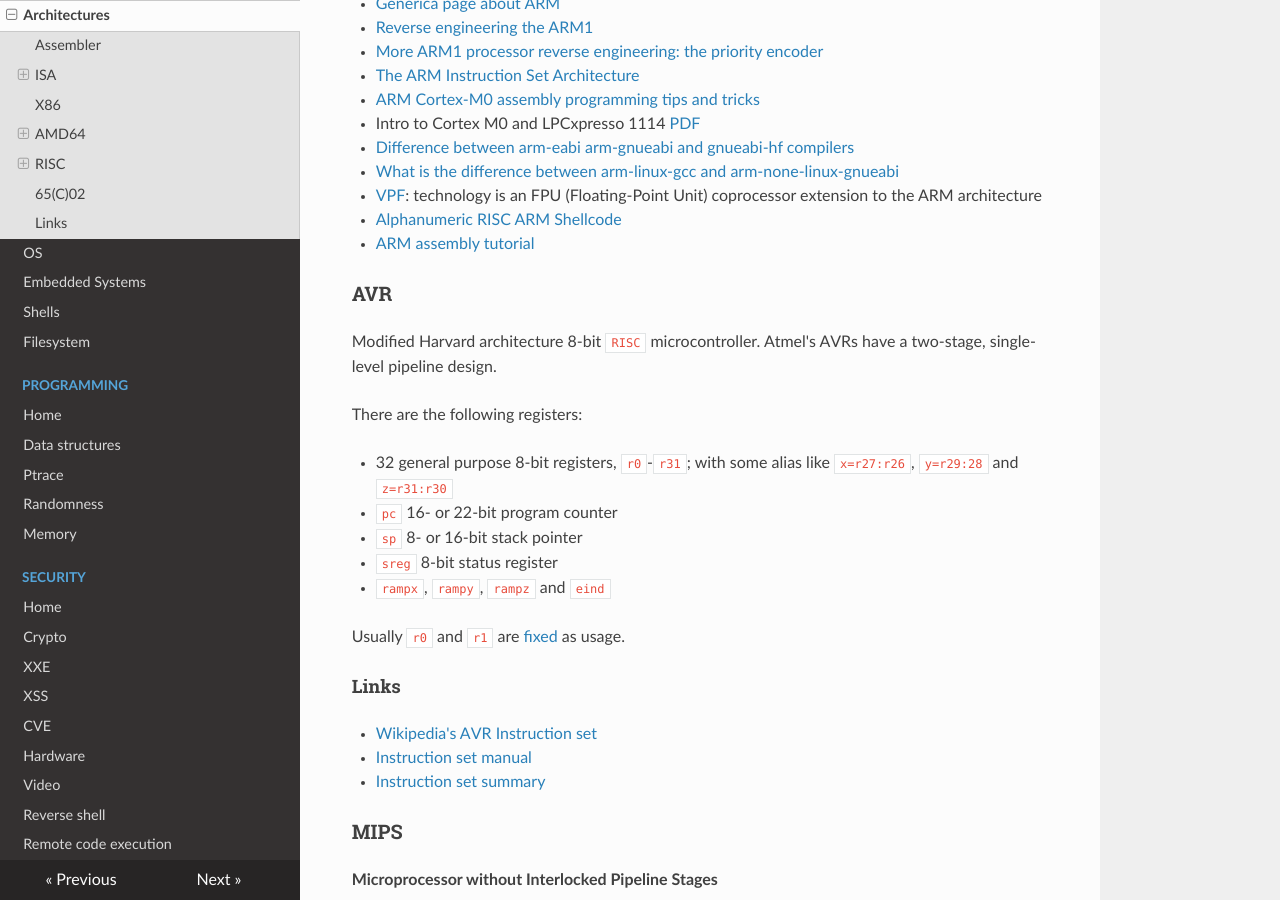
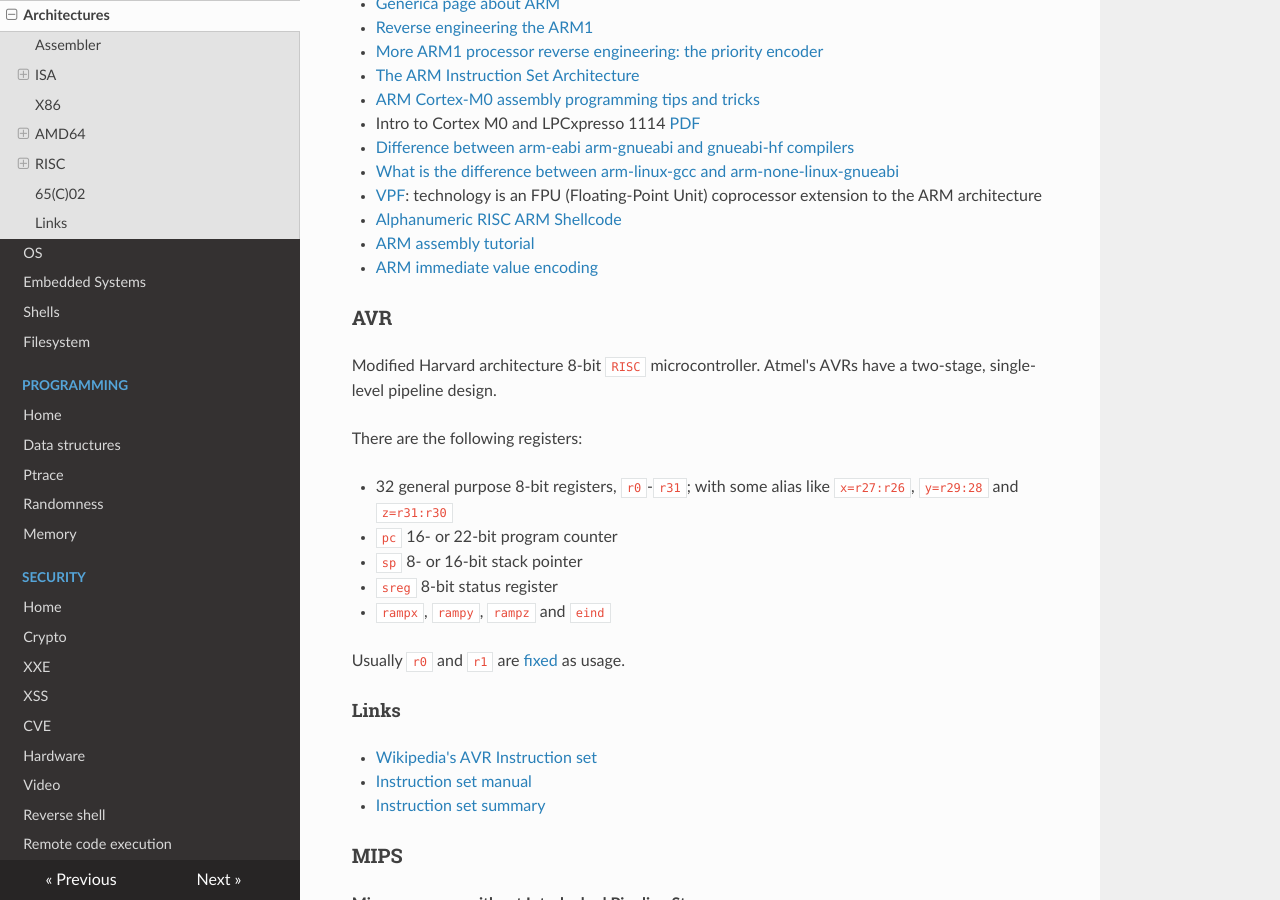
Before and after one commit to gipi/low-level, an MkDocs documentation site: the page built from docs/arch.md, in a window 1280 px wide and 900 px high, scrolled down 2955 px. Built offline with MkDocs 1.6.1, drawn with Linux system fonts in a browser that asks for light colours; nearby versions of some CDN libraries; old or Windows-style settings are respelled for this version of MkDocs.

Commit message:
Update arch.md

```diff
--- a/docs/arch.md
+++ b/docs/arch.md
@@ -134,6 +134,7 @@
  - [VPF](https://en.wikipedia.org/wiki/ARM_architecture#Floating-point_.28VFP.29): technology is an FPU (Floating-Point Unit) coprocessor extension to the ARM architecture
  - [Alphanumeric RISC ARM Shellcode](http://phrack.org/issues/66/12.html)
  - [ARM assembly tutorial](https://azeria-labs.com/writing-arm-assembly-part-1/)
+ - [ARM immediate value encoding](https://alisdair.mcdiarmid.org/arm-immediate-value-encoding/)
 
 ### AVR
 
```
